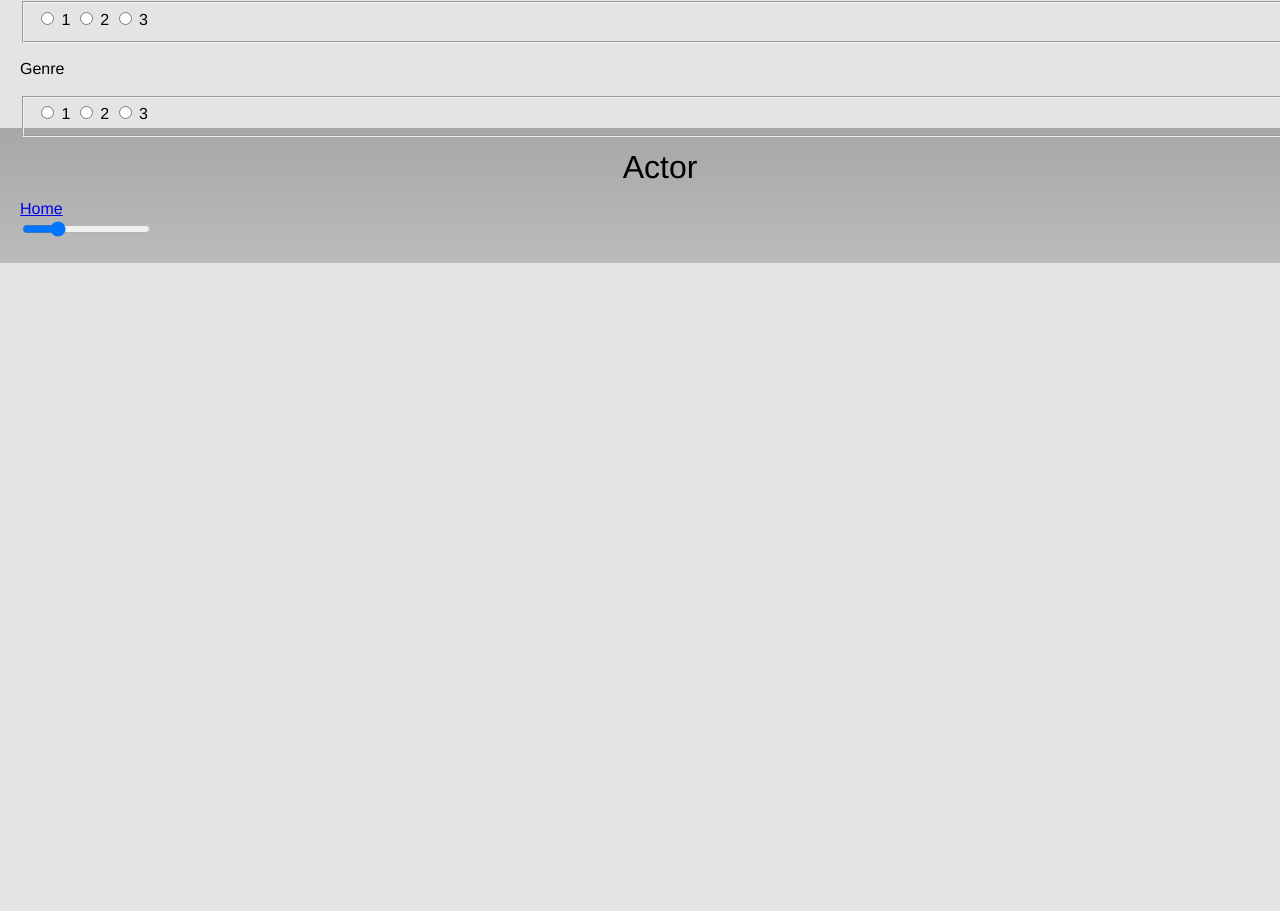
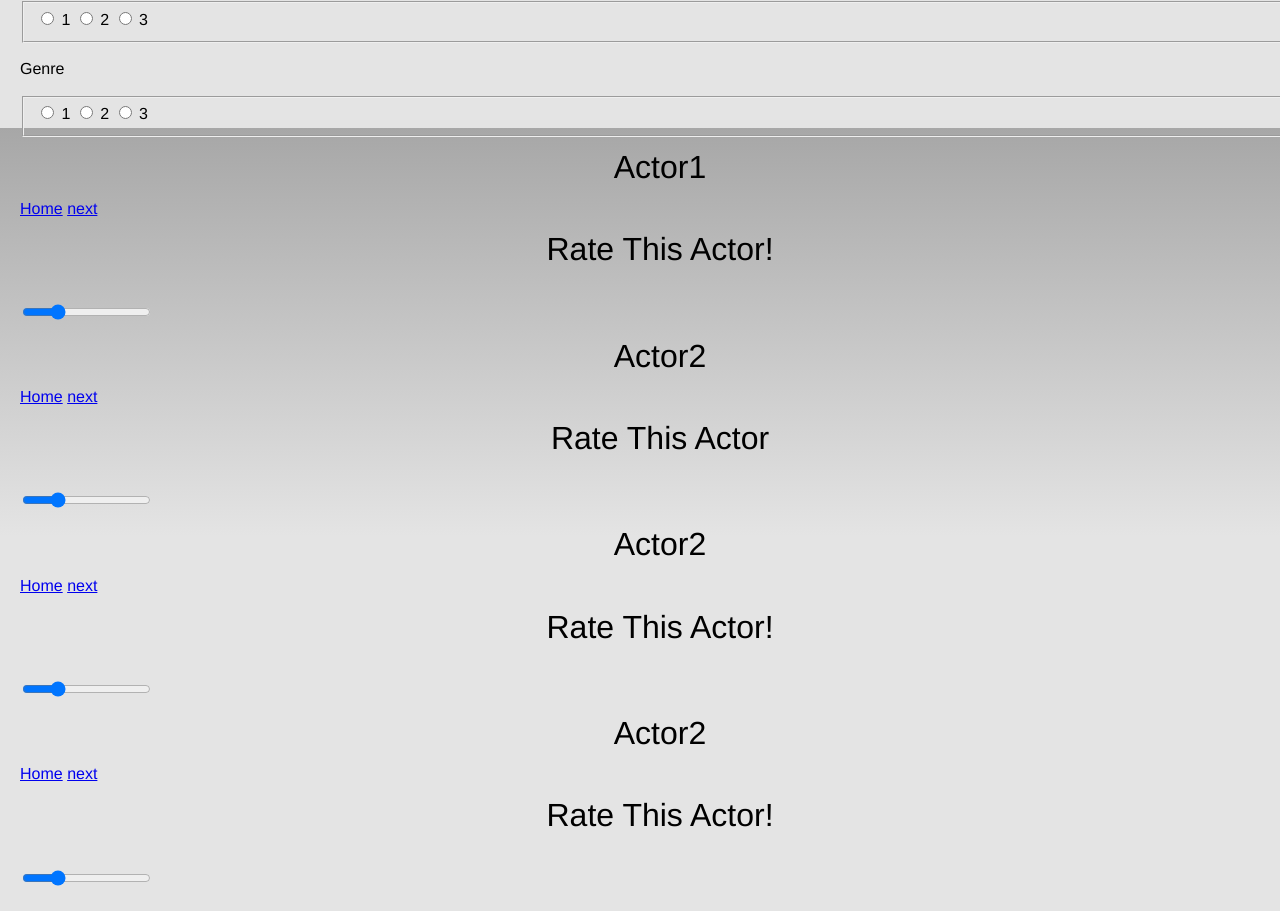
Before and after one commit to tgalonso/RateThatMovie, a plain HTML site: page www/index.html in a window 1280 px wide. Shown: the part 1472-2383 px from the top of the page. Before the commit the page ends 1735 px from the top, so only its background shows below. Drawn offline with nearby package versions, Linux system fonts and the light colour scheme.

Commit message:
Okay, got all the actor’s screens to display names. The slider widget looks funny. Idk how to fix that one.

```diff
--- a/www/index.html
+++ b/www/index.html
@@ -37,7 +37,7 @@
             <link rel="stylesheet" href="css/moviewatch.css" />
 
             <script type="text/javascript" src="cordova-2.5.0.js"></script>
-            <script src="http://code.jquery.com/jquery-1.8.2.min.js"></script>
+            <script src="http://code.jquery.com/jquery-1.6.4.min.js"></script>
             <script src="http://code.jquery.com/mobile/1.3.0/jquery.mobile-1.3.0.min.js"></script>
             <script type="text/javascript" src="js/movieRetrieval.js"></script>
 
@@ -218,7 +218,7 @@
                                  data-transition="slide"
                                  data-direction="reverse"
                                  >Home</a>
-                             <a href="#actor"
+                             <a href="#actor0"
                                  data-icon="right-arrow"
                                  data-iconpos="notext"
                                  data-transition="slide"
@@ -281,12 +281,12 @@
 
                 </div> <!-- end of important page -->
                 <!-- actor rating page-->
-                <div id="actor" data-theme="a" data-role="page5" data-title="View Source: results">
+                <div id="actor0" data-theme="a" data-role="page5" data-title="View Source: results">
                     <div data-role="header"
                         data-theme="a"
                         data-position="fixed"
                         data-id="vs_header">
-                        <h1>Actor</h1>
+                        <h1>Actor1</h1>
                         <a href="#home"
                             id ="home-search"
                             data-icon="home"
@@ -294,11 +294,107 @@
                             data-transition="slide"
                             data-direction="reverse"
                             >Home</a>
+                        <a href="#actor1"
+                            data-icon="right-arrow"
+                            data-iconpos="notext"
+                            data-transition="slide"
+                            data-direction="forward"
+                            >next</a>
                     </div> <!--end of header-->
+                    <h1>Rate This Actor!</h1>
+                    <br/>
+                    <div data-role="fieldcontain">
+                        <label for="slider-mini" id="label0" ></label>
+                        <input type="range" name="slider-mini" id="slider-mini" value="25" min="0" max="100" data-highlight="true" data-mini="true">
+                    </div>
+                </div> <!--end of actor page -->
+
+                <!--beginning of second actor's page -->
+                <div id="actor1" data-theme="a" data-role="page6" data-title="View Source: results">
+                    <div data-role="header"
+                        data-theme="a"
+                        data-position="fixed"
+                        data-id="vs_header">
+                        <h1>Actor2</h1>
+                        <a href="#home"
+                            id ="home-search"
+                            data-icon="home"
+                            data-iconpos="notext"
+                            data-transition="slide"
+                            data-direction="reverse"
+                            >Home</a>
+                        <a href="#actor2"
+                            data-icon="right-arrow"
+                            data-iconpos="notext"
+                            data-transition="slide"
+                            data-direction="forward"
+                            >next</a>
+                    </div> <!--end of header-->
+                    <h1>Rate This Actor</h1>
+                    <br/>
                     <div data-role="fieldcontain">
                         <label for="slider-mini" id="label1" ></label>
                         <input type="range" name="slider-mini" id="slider-mini" value="25" min="0" max="100" data-highlight="true" data-mini="true">
-                    </div>
-                </div> <!--end of actor page -->
+                            </div>
+                </div> <!--end of second actor page -->
+
+                <!--beginning of third actor's page -->
+                <div id="actor2" data-theme="a" data-role="page7" data-title="View Source: results">
+                    <div data-role="header"
+                        data-theme="a"
+                        data-position="fixed"
+                        data-id="vs_header">
+                        <h1>Actor2</h1>
+                        <a href="#home"
+                            id ="home-search"
+                            data-icon="home"
+                            data-iconpos="notext"
+                            data-transition="slide"
+                            data-direction="reverse"
+                            >Home</a>
+                        <a href="#actor3"
+                            data-icon="right-arrow"
+                            data-iconpos="notext"
+                            data-transition="slide"
+                            data-direction="forward"
+                            >next</a>
+                    </div> <!--end of header-->
+                    <h1>Rate This Actor!</h1>
+                    <br/>
+                    <div data-role="fieldcontain">
+                        <label for="slider-mini" id="label2" ></label>
+                        <input type="range" name="slider-mini" id="slider-mini" value="25" min="0" max="100" data-highlight="true" data-mini="true">
+                            </div>
+                </div> <!--end of third actor page -->
+
+
+                <!--beginning of fourth actor's page -->
+                <div id="actor3" data-theme="a" data-role="page8" data-title="View Source: results">
+                    <div data-role="header"
+                        data-theme="a"
+                        data-position="fixed"
+                        data-id="vs_header">
+                        <h1>Actor2</h1>
+                        <a href="#home"
+                            id ="home-search"
+                            data-icon="home"
+                            data-iconpos="notext"
+                            data-transition="slide"
+                            data-direction="reverse"
+                            >Home</a>
+                        <a href="#actor3"
+                            data-icon="right-arrow"
+                            data-iconpos="notext"
+                            data-transition="slide"
+                            data-direction="forward"
+                            >next</a>
+                    </div> <!--end of header-->
+                    <h1>Rate This Actor!</h1>
+                    <br/>
+                    <div data-role="fieldcontain">
+                        <label for="slider-mini" id="label3" ></label>
+                        <input type="range" name="slider-mini" id="slider-mini" value="25" min="0" max="100" data-highlight="true" data-mini="true">
+                            </div>
+                </div> <!--end of fourth actor page -->
 	</body>
 </html>
--- a/www/js/movieRetrieval.js
+++ b/www/js/movieRetrieval.js
@@ -6,7 +6,7 @@ var movieJSON;
 var movieTitle; //just added this shit
 var data; //will hold the json obj with the data.
 var checkPoint = 0;
-var actors = [[],[],[],[],[]]; //array holds 5 arrays.
+var actors = [[],[],[],[],[]]; //2D array holds 5 arrays.
 var choice=0;
 
     //here we get the movie title.
@@ -43,6 +43,8 @@ var choice=0;
                    }
             });
     });
+    //I would really like to make these click handlers more condensed. Right now,
+    //this is the best I got.
     $('#movie0Link').click(function() {
             choice = 0;
     });
@@ -59,9 +61,10 @@ var choice=0;
             choice = 4;
     });
     $('#hacktor').click(function() {
-            //print choice's movie's first actor.
-            $('#label1').html(actors[choice][0]);
-
+        //print actors' names.
+        for(var k=0; k<4;k++) {
+            $('#label'+k).html(actors[choice][k]);
+        }
     });
     //represent column and name
     var col, button;
```
Also changed, not shown: 1 other file.
